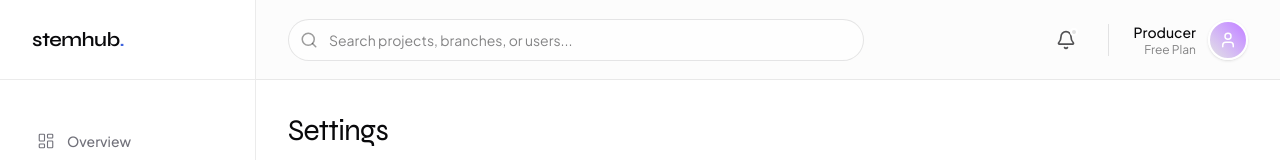
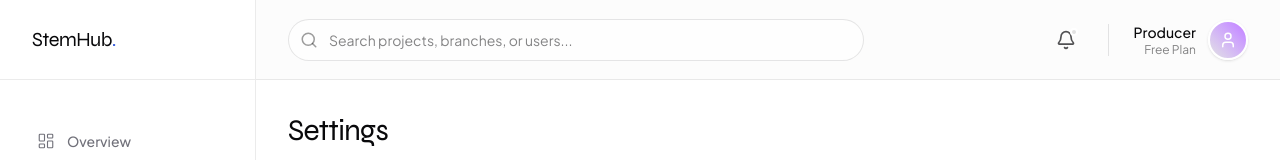
Before and after one commit to stemhub-org/Stemhub, a Next.js app in the folder frontend/: page /dashboard/settings in a window 1280 px wide. Shown: the top 160 px of the page. Built offline with nearby package versions, Linux system fonts and the light colour scheme.

Commit message:
style(dashboard): StemHub logo font-normal and CamelCase, Repositories link to /repository

```diff
--- a/frontend/components/Sidebar.tsx
+++ b/frontend/components/Sidebar.tsx
@@ -31,10 +31,10 @@ export default function Sidebar() {
             <div className="h-20 flex items-center px-8 border-b border-border-subtle">
                 <Link href="/">
                     <span
-                        className="text-xl font-semibold tracking-tight text-foreground"
+                        className="text-xl font-normal tracking-tight text-foreground"
                         style={{ fontFamily: "var(--font-syne)" }}
                     >
-                        stemhub<span className="text-accent-blue">.</span>
+                        StemHub<span className="text-accent-blue">.</span>
                     </span>
                 </Link>
             </div>
```
